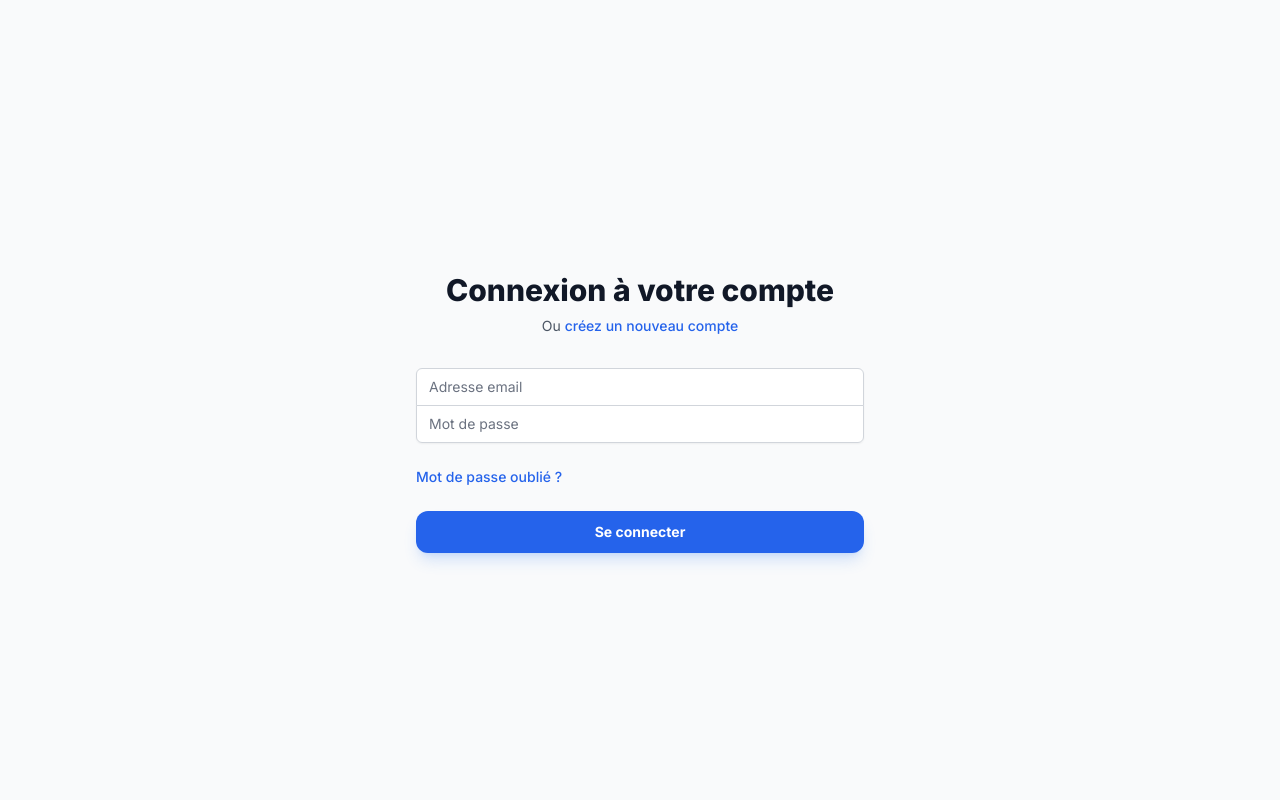
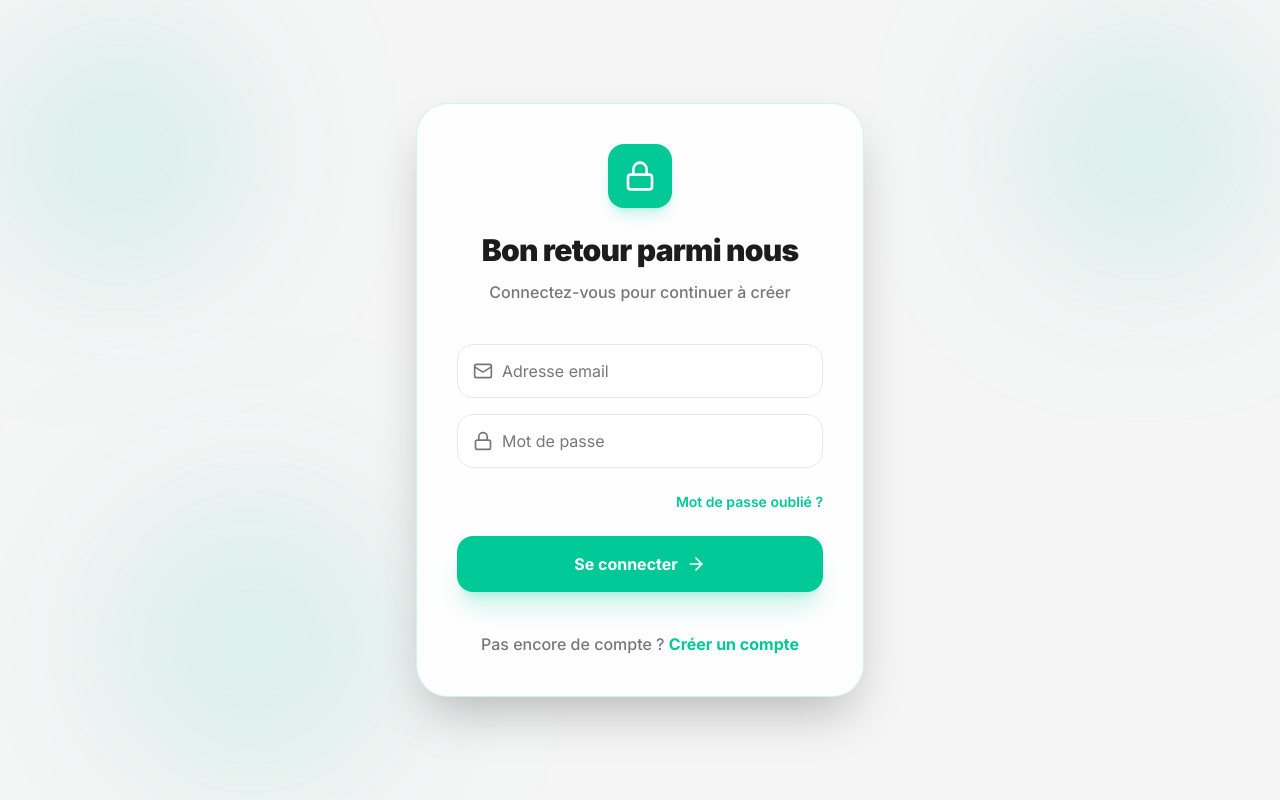
Before and after one commit to Rodrigue-gbantehehou/Carriey, a Next.js app in the folder frontend/: page /login in a window 1280 px wide. Built offline with nearby package versions, Linux system fonts and the light colour scheme.

Commit message:
Design: redesign login and register pages with emerald glassmorphism aesthetic

```diff
--- a/frontend/app/globals.css
+++ b/frontend/app/globals.css
@@ -13,7 +13,9 @@ html, body {
   --text-main: #1C1C1C;
   --text-muted: #777777;
   --color-cta: #00C896;
-  --color-cta-hover: #66E1B5;
+  --color-cta-hover: #00B285;
+  --color-emerald-light: #E6F9F4;
+  --color-emerald-glow: rgba(0, 200, 150, 0.2);
 }
 
 body {
@@ -43,3 +45,36 @@ section {
 .shadow-cv {
   box-shadow: 0 20px 50px -12px rgba(0, 0, 0, 0.15), 0 10px 20px -10px rgba(0, 0, 0, 0.1), 0 0 1px 0 rgba(0, 0, 0, 0.05);
 }
+
+.glass {
+  background: rgba(255, 255, 255, 0.8);
+  backdrop-filter: blur(12px);
+  -webkit-backdrop-filter: blur(12px);
+  border: 1px solid rgba(255, 255, 255, 0.3);
+}
+
+.glass-emerald {
+  background: rgba(255, 255, 255, 0.9);
+  backdrop-filter: blur(16px);
+  -webkit-backdrop-filter: blur(16px);
+  border: 1px solid rgba(0, 200, 150, 0.2);
+}
+
+@keyframes blob {
+  0% { transform: translate(0px, 0px) scale(1); }
+  33% { transform: translate(30px, -50px) scale(1.1); }
+  66% { transform: translate(-20px, 20px) scale(0.9); }
+  100% { transform: translate(0px, 0px) scale(1); }
+}
+
+.animate-blob {
+  animation: blob 7s infinite;
+}
+
+.animation-delay-2000 {
+  animation-delay: 2s;
+}
+
+.animation-delay-4000 {
+  animation-delay: 4s;
+}
--- a/frontend/components/auth/LoginForm.tsx
+++ b/frontend/components/auth/LoginForm.tsx
@@ -4,6 +4,7 @@ import { useState } from 'react';
 import { signIn } from 'next-auth/react';
 import { useSearchParams, useRouter } from 'next/navigation';
 import Link from 'next/link';
+import { Mail, Lock, ArrowRight, Loader2, AlertCircle } from 'lucide-react';
 
 export default function LoginForm() {
   const [email, setEmail] = useState('');
@@ -46,64 +47,63 @@ export default function LoginForm() {
   };
 
   return (
-    <div className="min-h-screen flex items-center justify-center bg-gray-50 py-12 px-4 sm:px-6 lg:px-8">
-      <div className="max-w-md w-full space-y-8">
-        <div>
-          <h2 className="mt-6 text-center text-3xl font-extrabold text-gray-900">
-            Connexion à votre compte
+    <div className="min-h-screen flex items-center justify-center bg-[#F5F5F5] relative overflow-hidden px-4 py-12">
+      {/* Background Blobs */}
+      <div className="absolute top-0 -left-4 w-72 h-72 bg-[#00C896] rounded-full mix-blend-multiply filter blur-3xl opacity-10 animate-blob"></div>
+      <div className="absolute top-0 -right-4 w-72 h-72 bg-[#00C896] rounded-full mix-blend-multiply filter blur-3xl opacity-10 animate-blob animation-delay-2000"></div>
+      <div className="absolute -bottom-8 left-20 w-72 h-72 bg-[#00C896] rounded-full mix-blend-multiply filter blur-3xl opacity-10 animate-blob animation-delay-4000"></div>
+
+      <div className="max-w-md w-full relative">
+        <div className="glass-emerald rounded-[2rem] shadow-2xl p-8 sm:p-10">
+          <div className="text-center mb-10">
+            <div className="inline-flex items-center justify-center w-16 h-16 bg-[#00C896] rounded-2xl mb-6 shadow-lg shadow-[#00C896]/20">
+              <Lock className="text-white w-8 h-8" />
+            </div>
+            <h2 className="text-3xl font-black text-[#1C1C1C] tracking-tight">
+              Bon retour parmi nous
             </h2>
-          <p className="mt-2 text-center text-sm text-gray-600">
-            Ou{' '}
-            <Link href="/register" className="font-medium text-blue-600 hover:text-blue-500">
-              créez un nouveau compte
-            </Link>
+            <p className="mt-3 text-[#777777] font-medium">
+              Connectez-vous pour continuer à créer
             </p>
           </div>
 
           {error && (
-          <div className="bg-red-50 border-l-4 border-red-500 p-4">
-            <div className="flex">
-              <div className="flex-shrink-0">
-                <svg className="h-5 w-5 text-red-500" xmlns="http://www.w3.org/2000/svg" viewBox="0 0 20 20" fill="currentColor">
-                  <path fillRule="evenodd" d="M10 18a8 8 0 100-16 8 8 0 000 16zM8.707 7.293a1 1 0 00-1.414 1.414L8.586 10l-1.293 1.293a1 1 0 101.414 1.414L10 11.414l1.293 1.293a1 1 0 001.414-1.414L11.414 10l1.293-1.293a1 1 0 00-1.414-1.414L10 8.586 8.707 7.293z" clipRule="evenodd" />
-                </svg>
-              </div>
-              <div className="ml-3">
-                <p className="text-sm text-red-700">{error}</p>
-              </div>
-            </div>
+            <div className="mb-6 p-4 bg-red-50 border border-red-100 rounded-2xl flex items-start gap-3 animate-in fade-in slide-in-from-top-2 duration-300">
+              <AlertCircle className="w-5 h-5 text-red-500 shrink-0 mt-0.5" />
+              <p className="text-sm text-red-600 font-medium">{error}</p>
             </div>
           )}
 
-        <form className="mt-8 space-y-6" onSubmit={handleSubmit}>
-          <div className="rounded-md shadow-sm -space-y-px">
-            <div>
-              <label htmlFor="email-address" className="sr-only">
-                Adresse email
-              </label>
+          <form className="space-y-6" onSubmit={handleSubmit}>
+            <div className="space-y-4">
+              <div className="relative group">
+                <div className="absolute inset-y-0 left-0 pl-4 flex items-center pointer-events-none text-[#777777] group-focus-within:text-[#00C896] transition-colors">
+                  <Mail className="w-5 h-5" />
+                </div>
                 <input
                   id="email-address"
                   name="email"
                   type="email"
                   autoComplete="email"
                   required
-                className="appearance-none rounded-none relative block w-full px-3 py-2 border border-gray-300 placeholder-gray-500 text-gray-900 rounded-t-md focus:outline-none focus:ring-indigo-500 focus:border-indigo-500 focus:z-10 sm:text-sm"
+                  className="block w-full pl-11 pr-4 py-3.5 bg-white/50 border border-gray-200 rounded-2xl text-[#1C1C1C] placeholder:text-[#777777] focus:ring-2 focus:ring-[#00C896]/20 focus:border-[#00C896] focus:bg-white outline-none transition-all"
                   placeholder="Adresse email"
                   value={email}
                   onChange={(e) => setEmail(e.target.value)}
                 />
               </div>
-            <div>
-              <label htmlFor="password" className="sr-only">
-                Mot de passe
-              </label>
+
+              <div className="relative group">
+                <div className="absolute inset-y-0 left-0 pl-4 flex items-center pointer-events-none text-[#777777] group-focus-within:text-[#00C896] transition-colors">
+                  <Lock className="w-5 h-5" />
+                </div>
                 <input
                   id="password"
                   name="password"
                   type="password"
                   autoComplete="current-password"
                   required
-                className="appearance-none rounded-none relative block w-full px-3 py-2 border border-gray-300 placeholder-gray-500 text-gray-900 rounded-b-md focus:outline-none focus:ring-indigo-500 focus:border-indigo-500 focus:z-10 sm:text-sm"
+                  className="block w-full pl-11 pr-4 py-3.5 bg-white/50 border border-gray-200 rounded-2xl text-[#1C1C1C] placeholder:text-[#777777] focus:ring-2 focus:ring-[#00C896]/20 focus:border-[#00C896] focus:bg-white outline-none transition-all"
                   placeholder="Mot de passe"
                   value={password}
                   onChange={(e) => setPassword(e.target.value)}
@@ -111,24 +111,43 @@ export default function LoginForm() {
               </div>
             </div>
 
-          <div className="flex items-center justify-between">
-            <div className="text-sm">
-              <Link href="/forgot-password" className="font-medium text-blue-600 hover:text-blue-500">
+            <div className="flex items-center justify-end">
+              <Link
+                href="/forgot-password"
+                className="text-sm font-semibold text-[#00C896] hover:text-[#00B285] transition-colors"
+              >
                 Mot de passe oublié ?
               </Link>
             </div>
-          </div>
 
-          <div>
             <button
               type="submit"
               disabled={isLoading}
-              className={`group relative w-full flex justify-center py-2.5 px-4 border border-transparent text-sm font-bold rounded-xl text-white bg-blue-600 hover:bg-blue-700 focus:outline-none focus:ring-2 focus:ring-offset-2 focus:ring-blue-500 ${isLoading ? 'opacity-70 cursor-not-allowed' : ''} transition-all shadow-lg shadow-blue-500/20`}
+              className="group relative w-full flex justify-center items-center gap-2 py-4 px-6 bg-[#00C896] hover:bg-[#00B285] text-white text-base font-bold rounded-2xl shadow-xl shadow-[#00C896]/20 transition-all active:scale-[0.98] disabled:opacity-70 disabled:active:scale-100"
             >
-              {isLoading ? 'Connexion en cours...' : 'Se connecter'}
+              {isLoading ? (
+                <Loader2 className="w-5 h-5 animate-spin" />
+              ) : (
+                <>
+                  Se connecter
+                  <ArrowRight className="w-5 h-5 group-hover:translate-x-1 transition-transform" />
+                </>
+              )}
             </button>
+          </form>
+
+          <div className="mt-10 text-center">
+            <p className="text-[#777777] font-medium">
+              Pas encore de compte ?{' '}
+              <Link
+                href="/register"
+                className="text-[#00C896] font-bold hover:underline decoration-2 underline-offset-4 transition-all"
+              >
+                Créer un compte
+              </Link>
+            </p>
           </div>
-        </form>
+        </div>
       </div>
     </div>
   );
--- a/frontend/components/auth/RegisterForm.tsx
+++ b/frontend/components/auth/RegisterForm.tsx
@@ -4,6 +4,7 @@ import { useState } from 'react';
 import { signIn } from 'next-auth/react';
 import { useSearchParams, useRouter } from 'next/navigation';
 import Link from 'next/link';
+import { Mail, Lock, User, ArrowRight, Loader2, AlertCircle } from 'lucide-react';
 import config from '@/lib/config';
 
 export default function RegisterForm() {
@@ -37,7 +38,7 @@ export default function RegisterForm() {
       const res = await fetch(`${config.apiBaseUrl}/auth/register`, {
         method: 'POST',
         headers: { 'Content-Type': 'application/json' },
-        body: JSON.stringify({ email, password, full_name: 'New User' }) // Default name
+        body: JSON.stringify({ email, password, full_name: 'Utilisateur' })
       });
 
       if (!res.ok) {
@@ -53,10 +54,9 @@ export default function RegisterForm() {
       });
 
       if (result?.error) {
-        // Should not happen immediately after success register but handle it
         router.push(`/login?callbackUrl=${callbackUrl}`);
       } else {
-        router.push(callbackUrl); // Redirect to dashboard or original target
+        router.push(callbackUrl);
       }
     } catch (err: any) {
       setError(err.message || 'Une erreur est survenue lors de l\'inscription.');
@@ -67,125 +67,120 @@ export default function RegisterForm() {
   };
 
   return (
-    <div className="min-h-screen flex items-center justify-center bg-gray-50 py-12 px-4 sm:px-6 lg:px-8">
-      <div className="max-w-md w-full space-y-8">
-        <div>
-          <h2 className="mt-6 text-center text-3xl font-extrabold text-gray-900">
+    <div className="min-h-screen flex items-center justify-center bg-[#F5F5F5] relative overflow-hidden px-4 py-12">
+      {/* Background Blobs */}
+      <div className="absolute top-0 -left-4 w-72 h-72 bg-[#00C896] rounded-full mix-blend-multiply filter blur-3xl opacity-10 animate-blob"></div>
+      <div className="absolute top-0 -right-4 w-72 h-72 bg-[#00C896] rounded-full mix-blend-multiply filter blur-3xl opacity-10 animate-blob animation-delay-2000"></div>
+      <div className="absolute -bottom-8 left-20 w-72 h-72 bg-[#00C896] rounded-full mix-blend-multiply filter blur-3xl opacity-10 animate-blob animation-delay-4000"></div>
+
+      <div className="max-w-md w-full relative">
+        <div className="glass-emerald rounded-[2rem] shadow-2xl p-8 sm:p-10">
+          <div className="text-center mb-10">
+            <div className="inline-flex items-center justify-center w-16 h-16 bg-[#00C896] rounded-2xl mb-6 shadow-lg shadow-[#00C896]/20">
+              <User className="text-white w-8 h-8" />
+            </div>
+            <h2 className="text-3xl font-black text-[#1C1C1C] tracking-tight">
               Créer un compte
             </h2>
-          <p className="mt-2 text-center text-sm text-gray-600">
-            Ou{' '}
-            <Link href="/login" className="font-medium text-blue-600 hover:text-blue-500">
-              connectez-vous à votre compte existant
-            </Link>
+            <p className="mt-3 text-[#777777] font-medium">
+              Rejoignez-nous pour créer votre CV
             </p>
           </div>
 
           {error && (
-          <div className="bg-red-50 border-l-4 border-red-500 p-4">
-            <div className="flex">
-              <div className="flex-shrink-0">
-                <svg className="h-5 w-5 text-red-500" xmlns="http://www.w3.org/2000/svg" viewBox="0 0 20 20" fill="currentColor">
-                  <path fillRule="evenodd" d="M10 18a8 8 0 100-16 8 8 0 000 16zM8.707 7.293a1 1 0 00-1.414 1.414L8.586 10l-1.293 1.293a1 1 0 101.414 1.414L10 11.414l1.293 1.293a1 1 0 001.414-1.414L11.414 10l1.293-1.293a1 1 0 00-1.414-1.414L10 8.586 8.707 7.293z" clipRule="evenodd" />
-                </svg>
-              </div>
-              <div className="ml-3">
-                <p className="text-sm text-red-700">{error}</p>
-              </div>
-            </div>
+            <div className="mb-6 p-4 bg-red-50 border border-red-100 rounded-2xl flex items-start gap-3 animate-in fade-in slide-in-from-top-2 duration-300">
+              <AlertCircle className="w-5 h-5 text-red-500 shrink-0 mt-0.5" />
+              <p className="text-sm text-red-600 font-medium">{error}</p>
             </div>
           )}
 
-        <form className="mt-8 space-y-6" onSubmit={handleSubmit}>
-          <div className="rounded-md shadow-sm -space-y-px">
-            <div>
-              <label htmlFor="email-address" className="sr-only">
-                Adresse email
-              </label>
+          <form className="space-y-4" onSubmit={handleSubmit}>
+            <div className="relative group">
+              <div className="absolute inset-y-0 left-0 pl-4 flex items-center pointer-events-none text-[#777777] group-focus-within:text-[#00C896] transition-colors">
+                <Mail className="w-5 h-5" />
+              </div>
               <input
                 id="email-address"
                 name="email"
                 type="email"
                 autoComplete="email"
                 required
-                className="appearance-none rounded-none relative block w-full px-3 py-2.5 border border-gray-300 placeholder-gray-500 text-gray-900 rounded-t-xl focus:outline-none focus:ring-blue-500 focus:border-blue-500 focus:z-10 sm:text-sm"
+                className="block w-full pl-11 pr-4 py-3.5 bg-white/50 border border-gray-200 rounded-2xl text-[#1C1C1C] placeholder:text-[#777777] focus:ring-2 focus:ring-[#00C896]/20 focus:border-[#00C896] focus:bg-white outline-none transition-all"
                 placeholder="Adresse email"
                 value={email}
                 onChange={(e) => setEmail(e.target.value)}
               />
             </div>
-            <div>
-              <label htmlFor="password" className="sr-only">
-                Mot de passe
-              </label>
+
+            <div className="relative group">
+              <div className="absolute inset-y-0 left-0 pl-4 flex items-center pointer-events-none text-[#777777] group-focus-within:text-[#00C896] transition-colors">
+                <Lock className="w-5 h-5" />
+              </div>
               <input
                 id="password"
                 name="password"
                 type="password"
                 autoComplete="new-password"
                 required
-                className="appearance-none rounded-none relative block w-full px-3 py-2.5 border border-gray-300 placeholder-gray-500 text-gray-900 focus:outline-none focus:ring-blue-500 focus:border-blue-500 focus:z-10 sm:text-sm"
+                className="block w-full pl-11 pr-4 py-3.5 bg-white/50 border border-gray-200 rounded-2xl text-[#1C1C1C] placeholder:text-[#777777] focus:ring-2 focus:ring-[#00C896]/20 focus:border-[#00C896] focus:bg-white outline-none transition-all"
                 placeholder="Mot de passe"
                 value={password}
                 onChange={(e) => setPassword(e.target.value)}
               />
             </div>
-            <div>
-              <label htmlFor="confirm-password" className="sr-only">
-                Confirmer le mot de passe
-              </label>
+
+            <div className="relative group">
+              <div className="absolute inset-y-0 left-0 pl-4 flex items-center pointer-events-none text-[#777777] group-focus-within:text-[#00C896] transition-colors">
+                <Lock className="w-5 h-5" />
+              </div>
               <input
                 id="confirm-password"
                 name="confirm-password"
                 type="password"
                 autoComplete="new-password"
                 required
-                className="appearance-none rounded-none relative block w-full px-3 py-2.5 border border-gray-300 placeholder-gray-500 text-gray-900 rounded-b-xl focus:outline-none focus:ring-blue-500 focus:border-blue-500 focus:z-10 sm:text-sm"
+                className="block w-full pl-11 pr-4 py-3.5 bg-white/50 border border-gray-200 rounded-2xl text-[#1C1C1C] placeholder:text-[#777777] focus:ring-2 focus:ring-[#00C896]/20 focus:border-[#00C896] focus:bg-white outline-none transition-all"
                 placeholder="Confirmer le mot de passe"
                 value={confirmPassword}
                 onChange={(e) => setConfirmPassword(e.target.value)}
               />
             </div>
-          </div>
 
-          <div className="flex items-center justify-between">
-            <div className="text-sm">
-              <Link href="/forgot-password" className="font-medium text-blue-600 hover:text-blue-500">
-                Mot de passe oublié ?
-              </Link>
-            </div>
-          </div>
-
-          <div>
+            <div className="pt-2">
               <button
                 type="submit"
                 disabled={isLoading}
-              className={`group relative w-full flex justify-center py-2.5 px-4 border border-transparent text-sm font-bold rounded-xl text-white bg-blue-600 hover:bg-blue-700 focus:outline-none focus:ring-2 focus:ring-offset-2 focus:ring-blue-500 ${isLoading ? 'opacity-70 cursor-not-allowed' : ''} transition-all shadow-lg shadow-blue-500/20`}
+                className="group relative w-full flex justify-center items-center gap-2 py-4 px-6 bg-[#00C896] hover:bg-[#00B285] text-white text-base font-bold rounded-2xl shadow-xl shadow-[#00C896]/20 transition-all active:scale-[0.98] disabled:opacity-70 disabled:active:scale-100"
               >
-              {isLoading ? 'Inscription en cours...' : 'S&apos;inscrire'}
+                {isLoading ? (
+                  <Loader2 className="w-5 h-5 animate-spin" />
+                ) : (
+                  <>
+                    S&apos;inscrire
+                    <ArrowRight className="w-5 h-5 group-hover:translate-x-1 transition-transform" />
+                  </>
+                )}
               </button>
             </div>
           </form>
 
-        <div className="mt-6">
-          <div className="relative">
-            <div className="absolute inset-0 flex items-center">
-              <div className="w-full border-t border-gray-300"></div>
+          <div className="mt-10 text-center">
+            <p className="text-[#777777] font-medium">
+              Déjà un compte ?{' '}
+              <Link
+                href="/login"
+                className="text-[#00C896] font-bold hover:underline decoration-2 underline-offset-4 transition-all"
+              >
+                Se connecter
+              </Link>
+            </p>
           </div>
-            <div className="relative flex justify-center text-sm">
-              <span className="px-2 bg-white text-gray-500">
-                En vous inscrivant, vous acceptez nos
-              </span>
-            </div>
-          </div>
-          <div className="mt-2 text-center text-sm text-gray-600">
-            <Link href="/terms" className="font-medium text-blue-600 hover:text-blue-500">
-              Conditions d&apos;utilisation
-            </Link>
-            {' '}et{' '}
-            <Link href="/privacy" className="font-medium text-blue-600 hover:text-blue-500">
-              Politique de confidentialité
-            </Link>
+
+          <div className="mt-8 pt-8 border-t border-gray-100 text-center text-xs text-[#777777] leading-relaxed">
+            En vous inscrivant, vous acceptez nos{' '}
+            <Link href="/terms" className="text-[#00C896] hover:underline font-bold">Conditions</Link>
+            {' '}et notre{' '}
+            <Link href="/privacy" className="text-[#00C896] hover:underline font-bold">Confidentialité</Link>.
           </div>
         </div>
       </div>
```
Also changed, not shown: 1 other file (tests, documents, lock files or other folders). Lines whose indentation alone changed are shown as unchanged.
